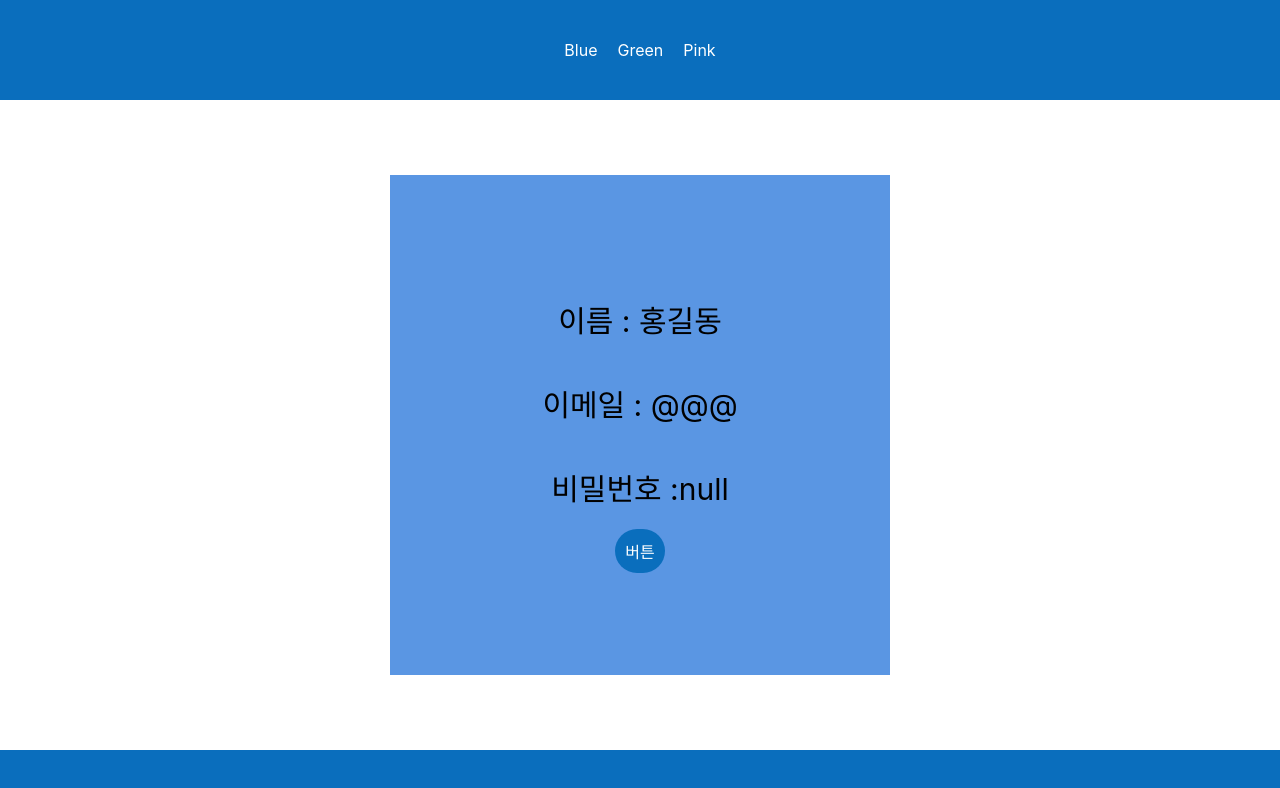
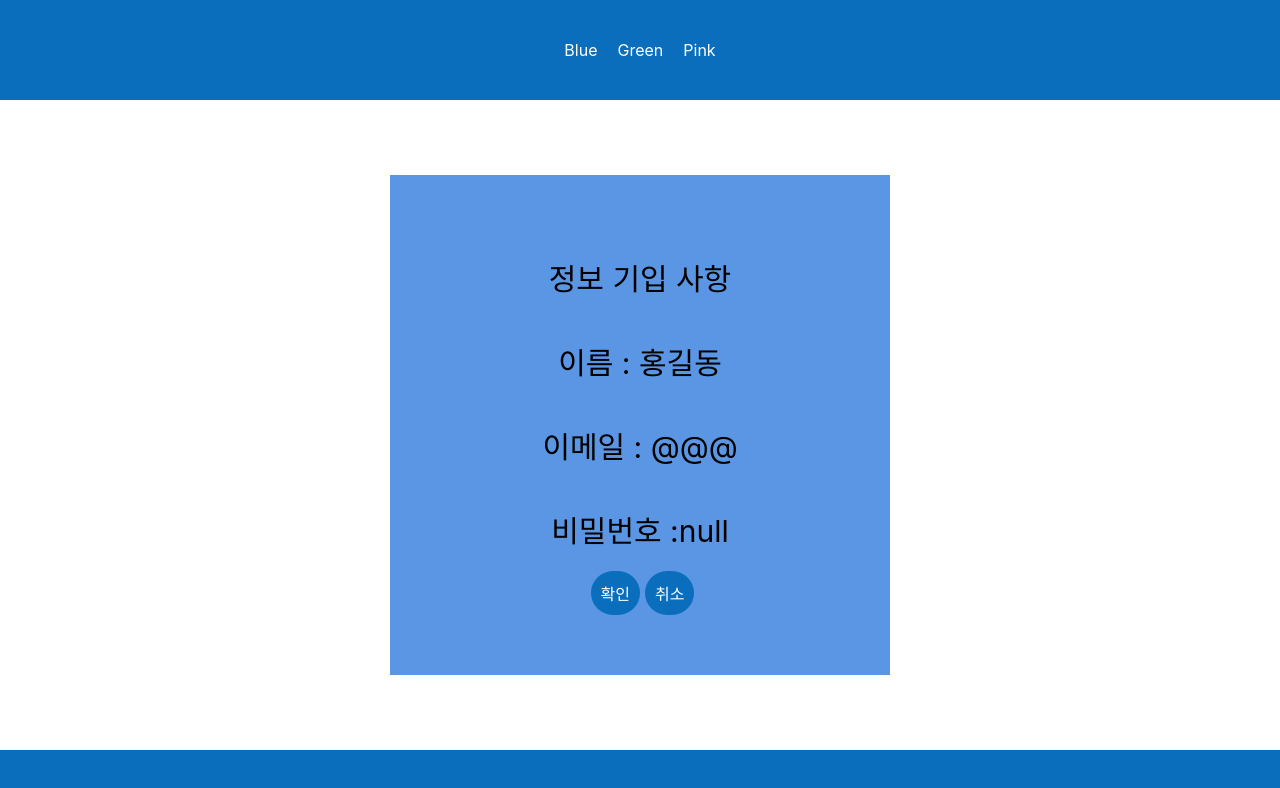
Before and after one commit to LikeLion-at-CAU-11th/Joonhyung-Park, a React (Create React App) app in the folder week13-practice/: page / in a window 1280 px wide. Both pictures are taken after a click on the button "버튼". Shown: the top 788 px of the page. Built offline with nearby package versions, Linux system fonts and the light colour scheme.

Commit message:
[FIX] 모달창 취소버튼 추가

```diff
--- a/week13-practice/src/components/home/Formsection.js
+++ b/week13-practice/src/components/home/Formsection.js
@@ -31,7 +31,7 @@ const Formsection = () => {
   return (
     <>
 
-        {isModalOpen ? <Modal handleModalClick={handleClick}/> : null}
+        {isModalOpen ? <Modal handleModalClick={handleClick} setIsModalOpen={setIsModalOpen}/> : null}
 
         <Form type='text' inputType='이름'></Form>
         <Form type='email' inputType='이메일'></Form>
--- a/week13-practice/src/components/modal/modal.js
+++ b/week13-practice/src/components/modal/modal.js
@@ -5,27 +5,35 @@ import { Button, Title } from '../layout/common';
 import { emailAtom , passwordAtom, userNameAtom } from '../../recoil/atoms';
 import { useRecoilValue } from 'recoil';
 
-export const Modal = ({handleModalClick}) => {
+export const Modal = ({handleModalClick,setIsModalOpen}) => {
 
 
     const mode = useContext(ThemeContext)
     const name = useRecoilValue(userNameAtom);
     const pw = useRecoilValue(passwordAtom)
     const email = useRecoilValue(emailAtom)
+
+    const closeModal= ()=>{
+        setIsModalOpen(false);
+    }
+
     return (
 
     <ModalWrapper mode = {mode.sub}>
+        <Title>{`정보 기입 사항`}</Title>
         <Title>{`이름 : ${name}`}</Title>
         <Title>{`이메일 : ${email}`}</Title>
         <Title>{`비밀번호 :${pw}`}</Title>
-        <Button mode={mode.main} onClick={handleModalClick} >버튼</Button>
-
+        <ButtonDiv>
+            <Button style={{margin:'0 5px'}}mode={mode.main} onClick={handleModalClick} >확인</Button>
+            <Button mode={mode.main} onClick={closeModal} >취소</Button>
+        </ButtonDiv>
     </ModalWrapper>
 
 )
 
+}
 
-}
 
 const ModalWrapper = styled.div`
 position: absolute;
@@ -39,5 +47,11 @@ align-items: center;
 justify-content: center;
 background-color: ${(props) => props.mode};
 z-index: 10;
+`;
 
+const ButtonDiv = styled.div`
+    display : flex;
+    flext=direction : row;
+    align-items: center;
+    justify-content: center;
 `;
```
